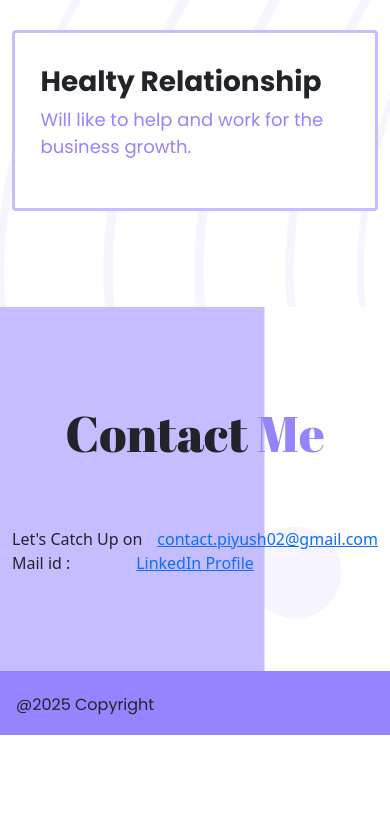
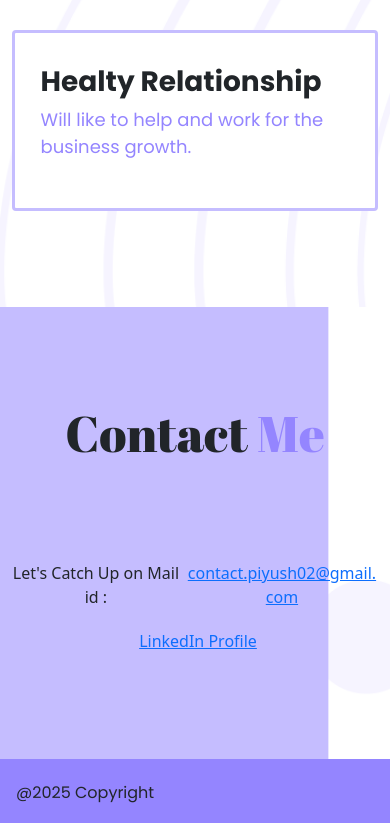
Before and after one commit to Piyush-T02/Portofolio, a website: page index.html in a window 390 px wide. Shown: the part 2881-3704 px from the top of the page. Before the commit the page ends 3616 px from the top, so only its background shows below. Drawn offline with nearby package versions, Linux system fonts and the light colour scheme.

Commit message:
Refactor style.css for improved layout and responsiveness
Updated CSS styles and added media queries for responsiveness.

```diff
--- a/style.css
+++ b/style.css
@@ -481,3 +481,24 @@ footer{
 		font-size: 65px;
 	}
 }
+
+
+/* Fix contact section responsiveness */
+@media (max-width: 991px) {
+  #contact .row.d-flex {
+    flex-direction: column !important;
+    align-items: center !important;
+  }
+
+  #contact .img-contact {
+    flex: 1 1 100%;
+    margin: 10px 0;
+    text-align: center;
+  }
+
+  #contact .img-contact a {
+    display: inline-block;
+    margin-left: 6px;
+    word-break: break-word;
+  }
+}
```
